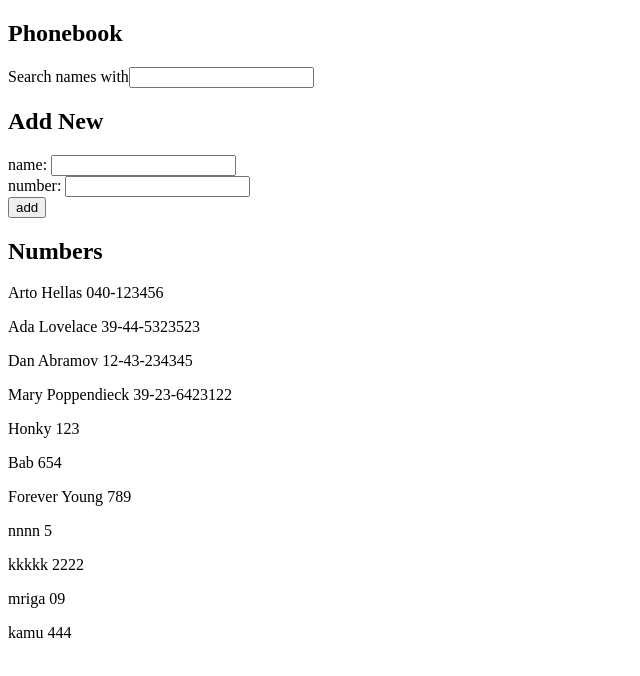
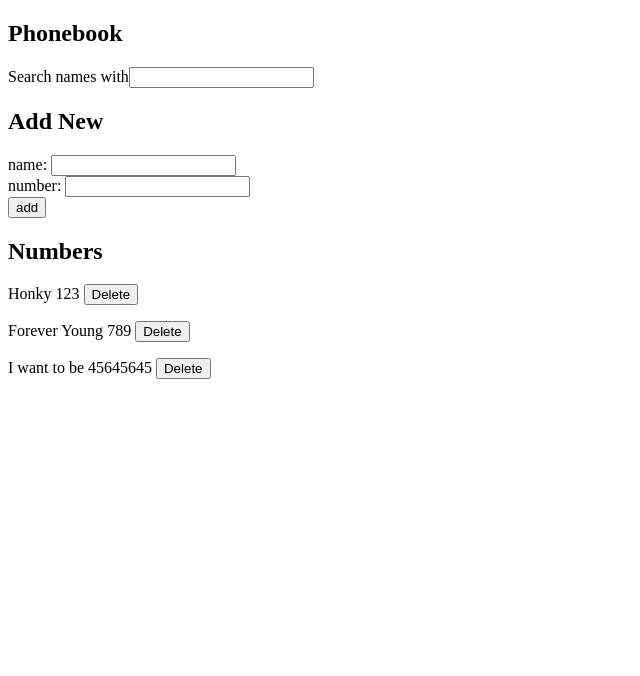
Before and after one commit to soumyadipsaha/fso, a React (Vite) app in the folder part2/phonebook/: page / in a window 1280 px wide. Shown: the top 676 px of the page, without its empty margins (0-640 px from the left). Built offline with nearby package versions, Linux system fonts and the light colour scheme; data requests are answered from the project's data file.

Commit message:
2.14 deletion done, fixed ID generation

```diff
--- a/part2/phonebook/db.json
+++ b/part2/phonebook/db.json
@@ -1,59 +1,19 @@
 {
   "persons": [
     {
-      "name": "Arto Hellas",
-      "number": "040-123456",
-      "id": "1"
-    },
-    {
-      "name": "Ada Lovelace",
-      "number": "39-44-5323523",
-      "id": "2"
-    },
-    {
-      "name": "Dan Abramov",
-      "number": "12-43-234345",
-      "id": "3"
-    },
-    {
-      "name": "Mary Poppendieck",
-      "number": "39-23-6423122",
-      "id": "4"
-    },
-    {
-      "id": 5,
+      "id": "5",
       "name": "Honky",
       "number": "123"
     },
     {
-      "id": 6,
-      "name": "Bab",
-      "number": "654"
-    },
-    {
-      "id": 7,
+      "id": "7",
       "name": "Forever Young",
       "number": "789"
     },
     {
-      "id": 8,
-      "name": "nnnn",
-      "number": "5"
-    },
-    {
-      "id": 9,
-      "name": "kkkkk",
-      "number": "2222"
-    },
-    {
-      "id": 10,
-      "name": "mriga",
-      "number": "09"
-    },
-    {
-      "id": 11,
-      "name": "kamu",
-      "number": "444"
+      "id": "fe6c",
+      "name": "I want to be",
+      "number": "45645645"
     }
   ]
 }
--- a/part2/phonebook/src/App.jsx
+++ b/part2/phonebook/src/App.jsx
@@ -3,7 +3,7 @@ import PersonForm from './Components/PersonForm'
 import Filter from './Components/Filter'
 import Persons from './Components/Persons'
 import axios from 'axios'
-import {createPerson, getAll} from './services/persons'
+import {createPerson, getAll, deletePerson} from './services/persons'
 
 const App = () => {
   const [persons, setPersons] = useState([])
@@ -33,8 +33,7 @@ const App = () => {
 
     const addPerson ={
       name: newName,
-      number: newNumber,
-      id: persons.length + 1
+      number: newNumber
     }
 
     createPerson(addPerson)
@@ -45,10 +44,6 @@ const App = () => {
       .catch(error=>{
         alert("Operation Failed")
       })
-
-
-
-
 
     setNewName('')
     setNewNumber('')
@@ -68,6 +63,23 @@ const App = () => {
 
   }
 
+  const handleDelete = (toDelete)=>{
+
+    if(!(window.confirm(`Delete ${toDelete.name} ?`))){
+      return
+    }
+    console.log(toDelete)
+
+    deletePerson(toDelete.id)
+      .then(response=>{
+        setPersons(persons.filter(person => person.id !== toDelete.id))
+      })
+      .catch(error=>{
+        alert("Operation Failed")
+      })
+
+  }
+
   return (
     <div>
 
@@ -84,6 +96,7 @@ const App = () => {
       <Persons
         persons={persons}
         filter={filter}
+        handleDelete={handleDelete}
       />
 
     </div>
--- a/part2/phonebook/src/Components/Persons.jsx
+++ b/part2/phonebook/src/Components/Persons.jsx
@@ -1,12 +1,17 @@
 import React from 'react'
 
-const Persons = ({persons, filter}) => {
+const Persons = ({ persons, filter, handleDelete }) => {
   return (
     <>
-    <h2>Numbers</h2>
-      {persons.map((person)=>(
-        person.name.toLowerCase().includes(filter.toLowerCase()) ?
-        <p key={person.id}>{person.name} {person.number}</p> : null
+      <h2>Numbers</h2>
+      {persons.map((person) => (
+        person.name.toLowerCase().includes(filter.toLowerCase()) ? (
+          <div key={person.id}>
+            <p>{person.name} {person.number} {" "}
+            <button onClick={()=>handleDelete(person)}>Delete</button>
+            </p>
+          </div>
+        ) : null
       ))}
     </>
   )
--- a/part2/phonebook/src/services/persons.js
+++ b/part2/phonebook/src/services/persons.js
@@ -9,3 +9,7 @@ export const getAll = () => {
 export const createPerson = (newObject) => {
     return axios.post(baseUrl, newObject)
 }
+
+export const deletePerson = (id) => {
+    return axios.delete(`${baseUrl}/${id}`)
+}
```
